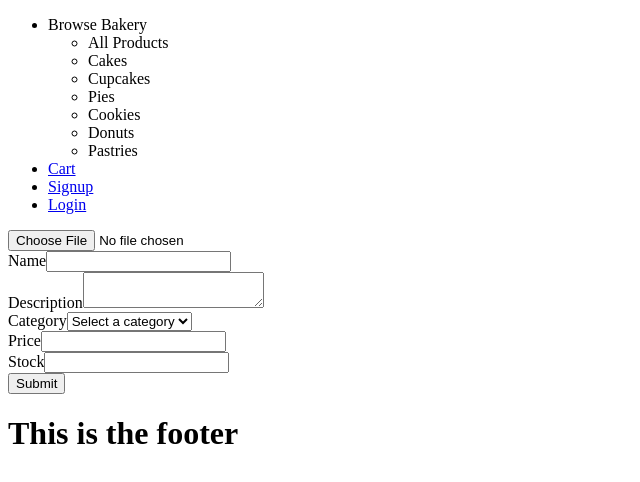
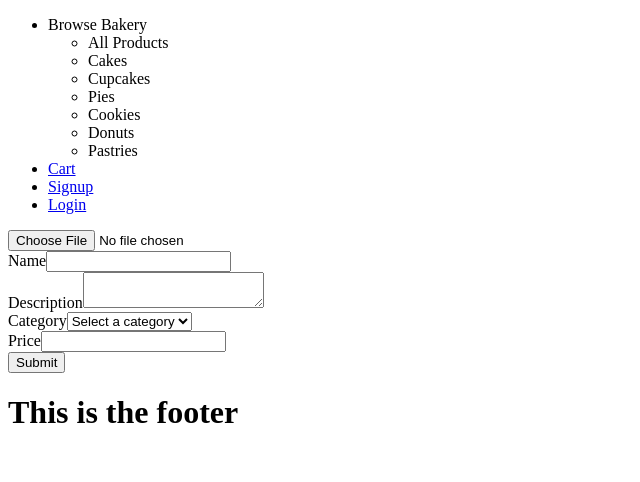
Before and after one commit to ambertav/bakery_ecom_frontend, a Next.js app: page /products/1/edit in a window 1280 px wide. Shown: the top 482 px of the page, without its empty margins (0-640 px from the left). Built offline with nearby package versions, Linux system fonts and the light colour scheme; no server answers.

Commit message:
removes stock field from product form

```diff
--- a/src/components/ProductForm.tsx
+++ b/src/components/ProductForm.tsx
@@ -187,7 +187,6 @@ export default function ProductForm({
             </select>
           </div>
           {renderInput('price', 'Price', 'number', formInput, handleChange)}
-          {renderInput('stock', 'Stock', 'number', formInput, handleChange)}
           <input type="submit" />
         </form>
       </>
--- a/src/pages/products/create.tsx
+++ b/src/pages/products/create.tsx
@@ -8,7 +8,6 @@ export default function ProductCreate() {
         description: '',
         category: '',
         price: 1,
-        stock: 1,
     });
 
     const [displayFile, setDisplayFile] = useState<string>('');
--- a/types/types.ts
+++ b/types/types.ts
@@ -13,7 +13,6 @@ export interface ProductType {
     category: string;
     image: string;
     price: number;
-    stock: number;
 }
 
 export interface ProductProps {
```
